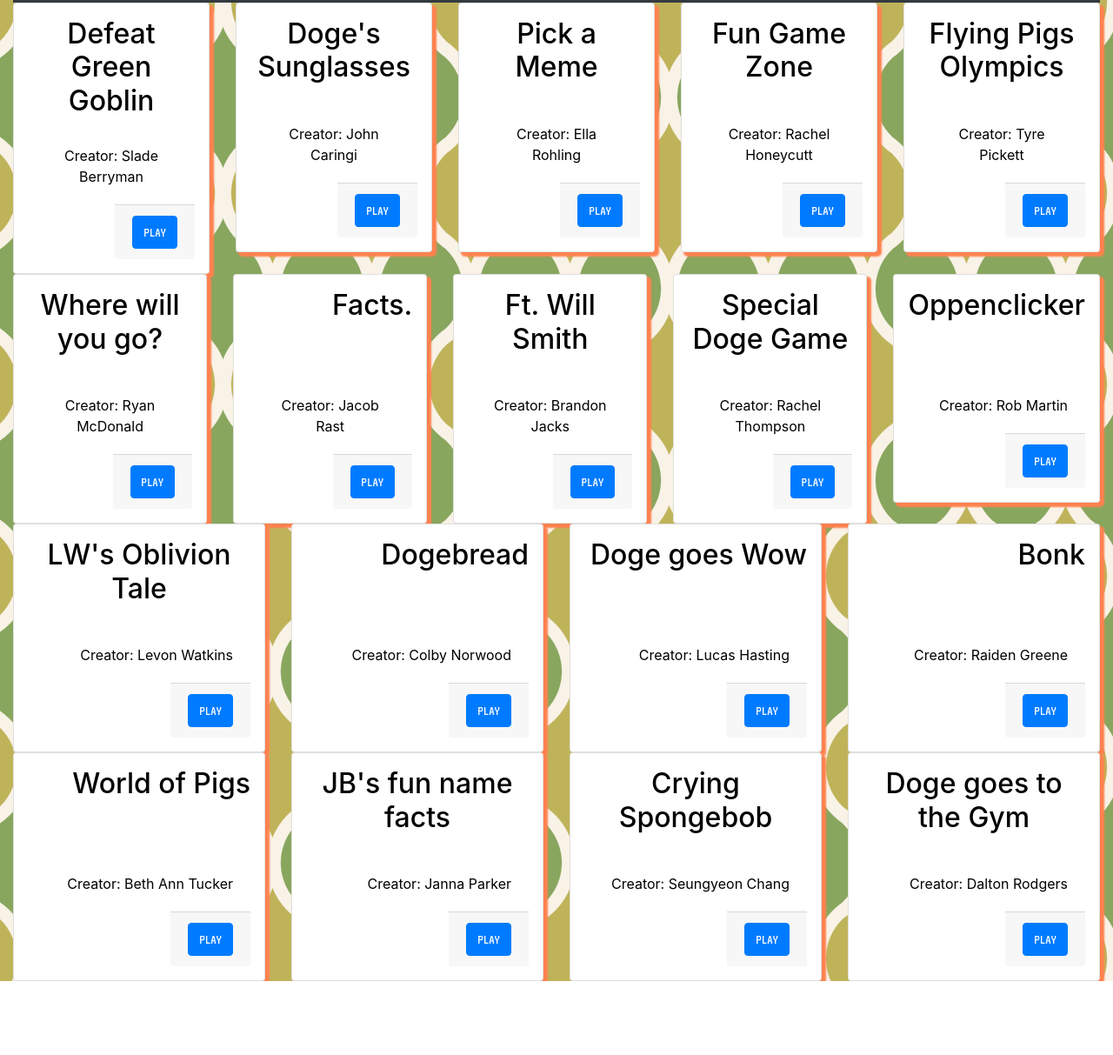
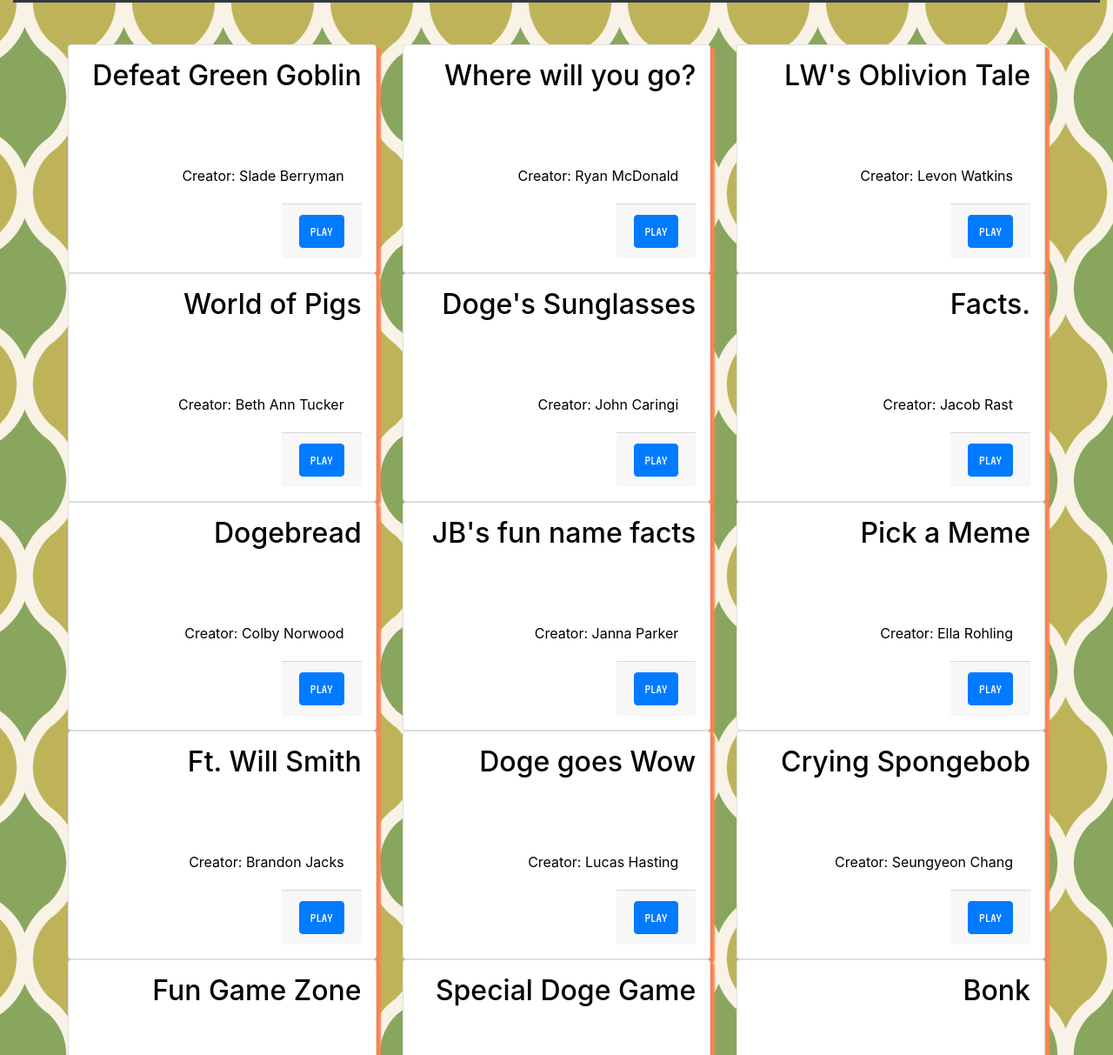
Before and after one commit to cnorwood10/psychic-fishstick-golf-cis376, a plain HTML site: page index.html in a window 1280 px wide. Shown: the part 53-1266 px from the top of the page at 87% size. Before the commit the page ends 1181 px from the top, so only its background shows below. Drawn offline with nearby package versions, Linux system fonts and the light colour scheme.

Commit message:
Add files via upload

```diff
--- a/index.html
+++ b/index.html
@@ -52,7 +52,7 @@
             <a class="nav-link" target="_blank" href="https://gist.github.com/barrycumbie/e2491ce65ed1b8711ce78fc897028597">Story Card</a>
           </li>
           <li class="nav-item">
-            <a class="nav-link" target="_blank" href="https://validator.w3.org/nu/?doc=https%3A%2F%2Fcnorwood10.github.io%2Fpsychic-fishstick-golf-cis376%2F">Validity Checker</a>
+            <a class="nav-link" target="_blank" href="#">Validity Checker</a>
           </li>
         </ul>
       </div>
@@ -71,21 +71,27 @@
     </div> -->
 
     <div>
-<div class="row" id="row1">
+
+      <div class="row m-5 mb-5" id="rowx">
+
+      </div>
+
+
+<!-- <div class="row m-5" id="row1">
 
 </div>
 
-<div class="row" id="row2">
+<div class="row m-5" id="row2">
 
 </div>
 
-<div class="row" id="row3">
+<div class="row m-5" id="row3">
 
 </div>
 
-<div class="row" id="row4">
+<div class="row m-5" id="row4">
 
-</div>
+</div> -->
 
 </div>
 
--- a/scripts/script.js
+++ b/scripts/script.js
@@ -94,7 +94,7 @@ author: "Beth Ann Tucker"
       },
     {
       title: "Special Doge Game",
-      link: "https://panhead63.github.io/Charlie-lab/",
+    link: "https://panhead63.github.io/Charlie-lab/",
       author: "Rachel Thompson"
       },
     {
@@ -126,7 +126,7 @@ $.each(games, function (index, item) {
 
   // create a brand new HTML element JUST with code
 
-var card = `<div class="col-sm"> <div class='card'> \
+var card = `<div class="col-md-4"> <div class='card'> \
   <h2 class='card-title'> ${ item.title } </h2> \
    <div class='card-body'> Creator: ${ item.author } </div>\
        <div class ='card-footer'> \
@@ -135,15 +135,17 @@ var card = `<div class="col-sm"> <div class='card'> \
    </div>
  </div>`;
 
-if (index == 0 || index % 4 == 0) {
-  $('#row1').append(card);
-}else if (index % 2 == 0) {
-  $('#row3').append(card);
-} else if ((index + 1 ) % 4 == 0) {
-  $('#row4').append(card);
-}else {
-  $('#row2').append(card);
-}
+ $('#rowx').append(card);
+
+// if (index == 0 || index % 4 == 0) {
+//   $('#row1').append(card);
+// }else if (index % 2 == 0) {
+//   $('#row3').append(card);
+// } else if ((index + 1 ) % 4 == 0) {
+//   $('#row4').append(card);
+// }else {
+//   $('#row2').append(card);
+// }
 
 });
 
```
